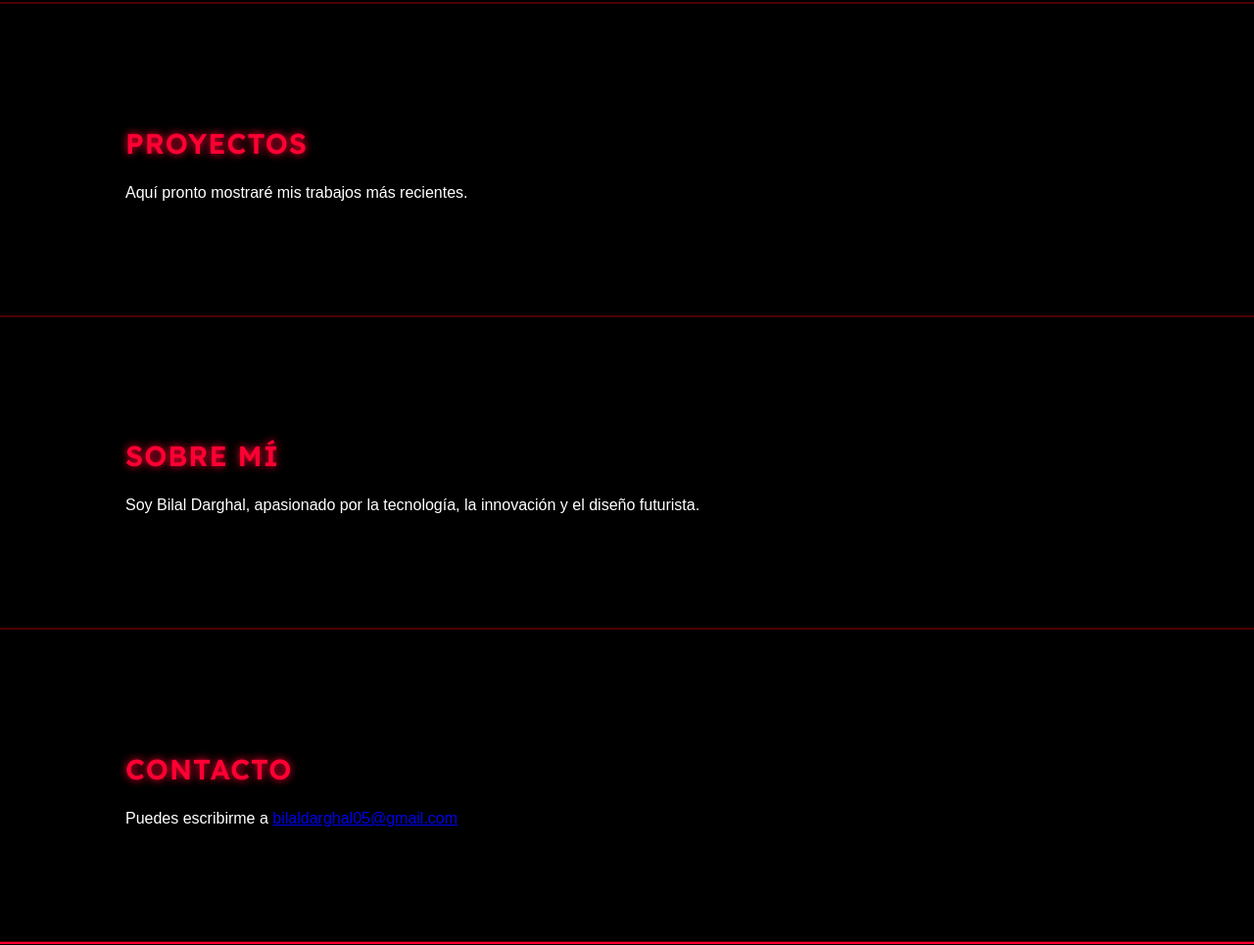
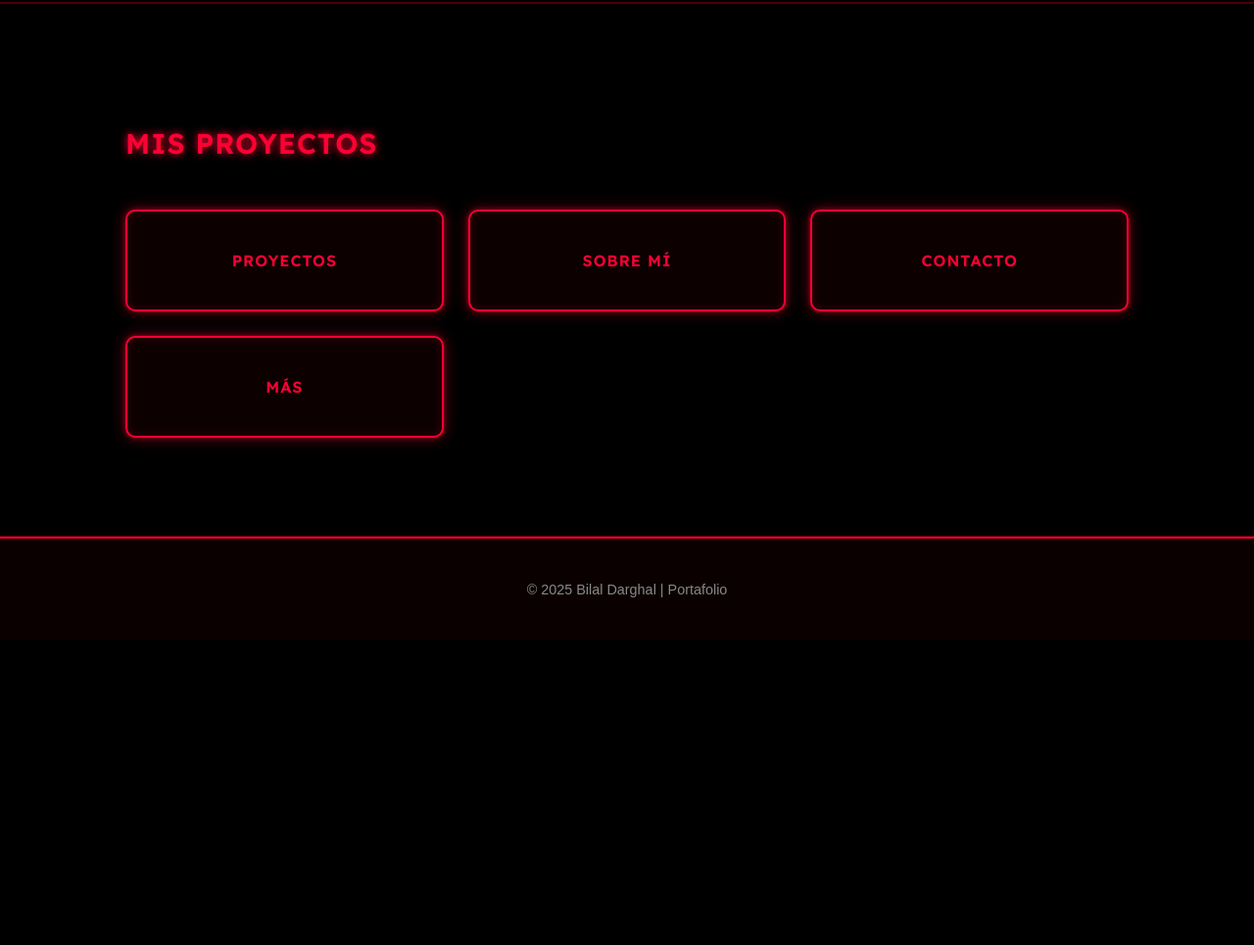
Before and after one commit to BIBIX16/Porfolio-1, a plain HTML site: page index.html in a window 1280 px wide. Shown: the part 481-1446 px from the top of the page at 98% size. After the commit the page ends 1135 px from the top, so only its background shows below. Drawn offline with Linux system fonts and the light colour scheme.

Commit message:
Añadí estilos neon y diseño de tarjetas

```diff
--- a/index.html
+++ b/index.html
@@ -22,21 +22,16 @@
     <h2>Bienvenido a mi Portafolio</h2>
     <p>Explora mis proyectos, ideas y creaciones tecnológicas.</p>
   </section>
+<section class="seccion" id="proyectos">
+  <h2>Mis Proyectos</h2>
 
-  <section id="proyectos" class="seccion">
-    <h2>Proyectos</h2>
-    <p>Aquí pronto mostraré mis trabajos más recientes.</p>
-  </section>
-
-  <section id="sobre-mi" class="seccion">
-    <h2>Sobre mí</h2>
-    <p>Soy Bilal Darghal, apasionado por la tecnología, la innovación y el diseño futurista.</p>
-  </section>
-
-  <section id="contacto" class="seccion">
-    <h2>Contacto</h2>
-    <p>Puedes escribirme a <a href="mailto:bilaldarghal05@gmail.com">bilaldarghal05@gmail.com</a></p>
-  </section>
+  <div class="grid-proyectos">
+    <div class="tarjeta">Proyectos</div>
+    <div class="tarjeta">Sobre mí</div>
+    <div class="tarjeta">Contacto</div>
+    <div class="tarjeta">más</div>
+  </div>
+</section>
 
   <footer>
     <p>© 2025 Bilal Darghal | Portafolio</p>
--- a/style.css
+++ b/style.css
@@ -87,3 +87,38 @@ footer {
   color: #888;
   font-size: 0.9rem;
 }
+/* ======= Grid de proyectos ======= */
+.grid-proyectos {
+  display: grid;
+  grid-template-columns: repeat(auto-fit, minmax(250px, 1fr));
+  gap: 25px;
+  margin-top: 50px;
+}
+
+/* ======= Tarjetas estilo neón ======= */
+.tarjeta {
+  border: 2px solid #ff0033;
+  color: #ff0033;
+  padding: 40px;
+  text-align: center;
+  font-family: 'Lexend', sans-serif;
+  font-weight: 600;
+  text-transform: uppercase;
+  letter-spacing: 1px;
+  transition: all 0.3s ease;
+  background-color: rgba(255, 0, 0, 0.05);
+  border-radius: 10px;
+  box-shadow:
+    0 0 5px rgba(255, 0, 51, 0.5),
+    0 0 15px rgba(255, 0, 51, 0.4),
+    inset 0 0 10px rgba(255, 0, 51, 0.2);
+  cursor: pointer;
+}
+
+/* ======= Efecto hover brillante ======= */
+.tarjeta:hover {
+  background-color: #ff0033;
+  color: #000;
+  box-shadow:
+    0 0 10px #ff0033,
+    0
```
